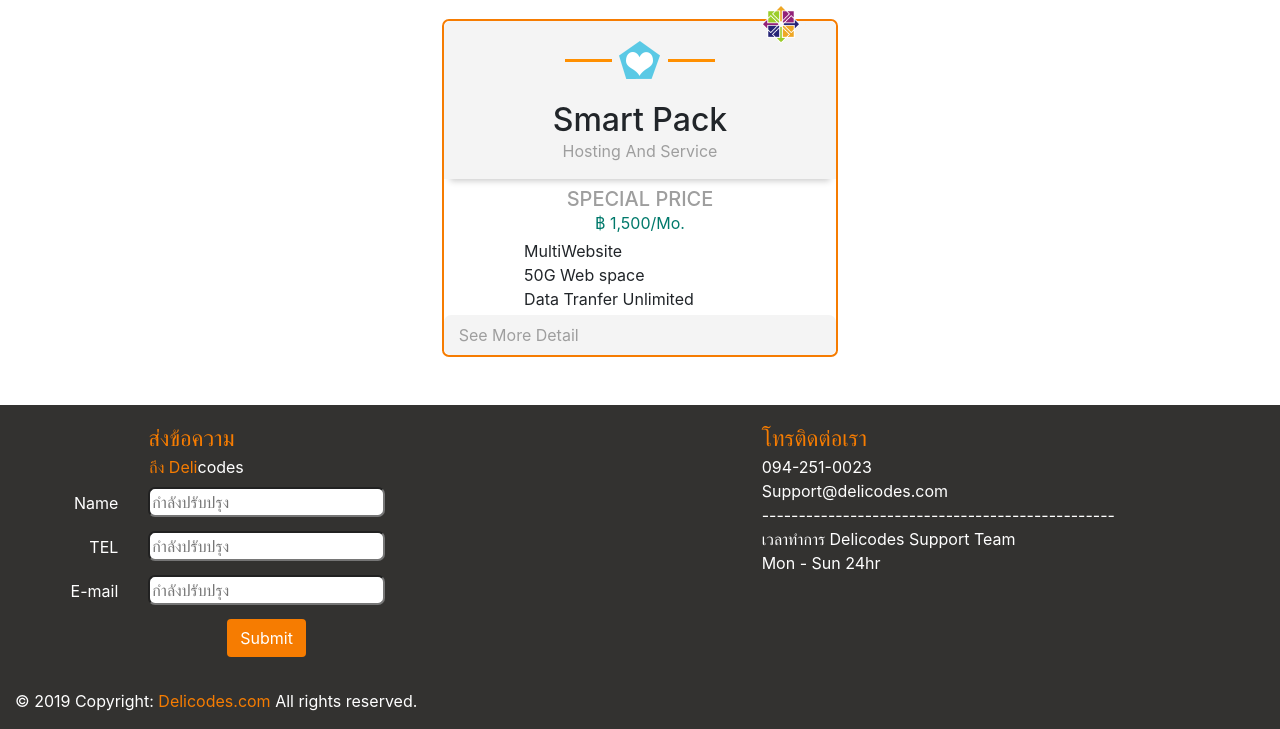
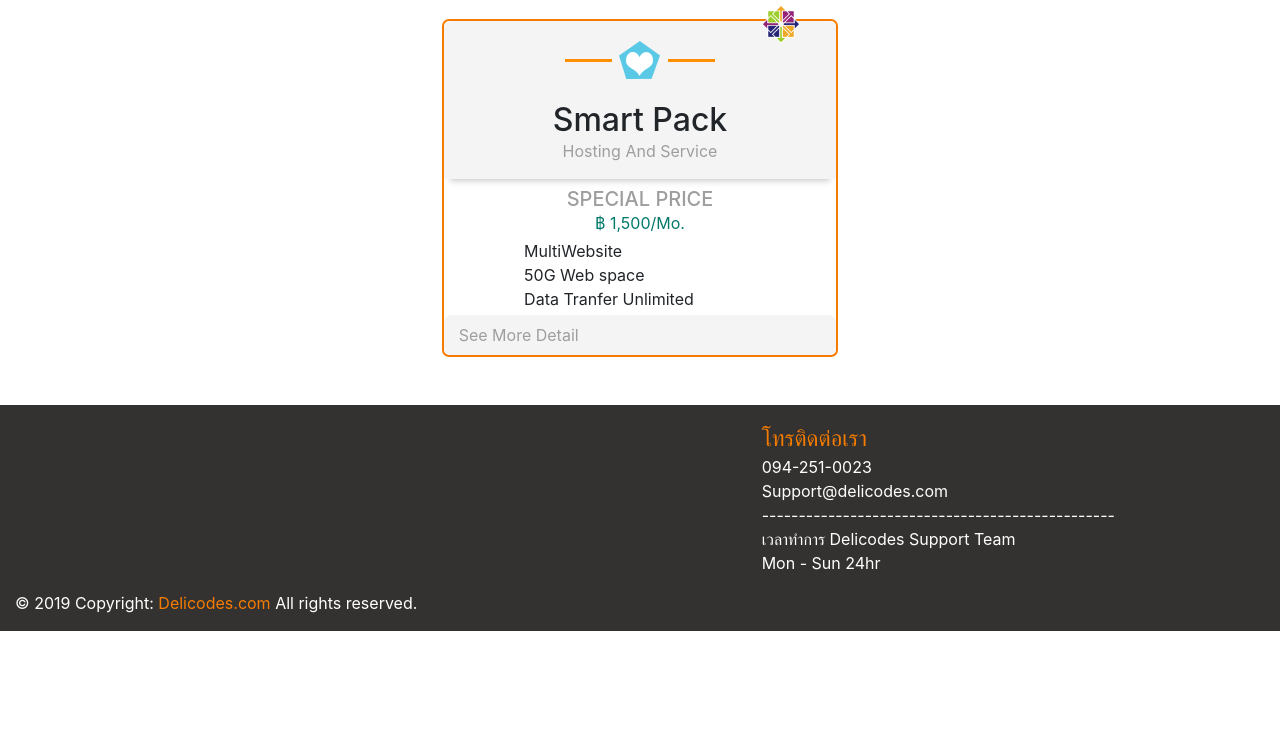
Before and after one commit to OhWork/delicodes, a PHP site: page / in a window 1280 px wide. Shown: the part 158-887 px from the top of the page. After the commit the page ends 789 px from the top, so only its background shows below. Run offline with PHP 8.4, Linux system fonts and the light colour scheme.

Commit message:
โอ้โน๊วว

```diff
--- a/footer.php
+++ b/footer.php
@@ -3,55 +3,6 @@
 		<div class="col-12 bgf">
 			<div class="row">
 				<div class="col-5">
-					<div class="row">
-						<div class="col-12 mt-3">
-							<div class="row">
-								<div class="col-3"></div>
-								<div class="col-6 torange fs3">ส่งข้อความ</div>
-								<div class="col-3"></div>
-							</div>
-						</div>
-						<div class="col-12">
-							<div class="row">
-								<div class="col-3"></div>
-								<div class="col-6">
-									<div class="row">
-										<div class="torange ml-3">ถึง  Deli</div>
-										<div class="twhite">codes</div>
-									</div>
-								</div>
-								<div class="col-3"></div>
-							</div>
-						</div>
-						<div class="col-12 mt-2">
-							<div class="row">
-								<div class="col-3 twhite text-right pt-1"><p>Name</p></div>
-								<div class="col-6 torange"><input class="w-100 br" placeholder="กำลังปรับปรุง"/></div>
-								<div class="col-3"></div>
-							</div>
-						</div>
-						<div class="col-12">
-							<div class="row">
-								<div class="col-3 twhite text-right pt-1"><p>TEL</p></div>
-								<div class="col-6 torange"><input class="w-100 br" placeholder="กำลังปรับปรุง"/></div>
-								<div class="col-3"></div>
-							</div>
-						</div>
-						<div class="col-12">
-							<div class="row">
-								<div class="col-3 twhite text-right pt-1"><p>E-mail</p></div>
-								<div class="col-6 torange"><input class="w-100 br" placeholder="กำลังปรับปรุง"/></div>
-								<div class="col-3"></div>
-							</div>
-						</div>
-						<div class="col-12 mb-3">
-							<div class="row">
-								<div class="col-4"></div>
-								<div class="col-4" align="center"><button type="button" class="btn bgorance twhite">Submit</button></div>
-								<div class="col-4"></div>
-							</div>
-						</div>
-					</div>
 				</div>
 				<div class="col-2"></div>
 				<div class="col-5">
```
